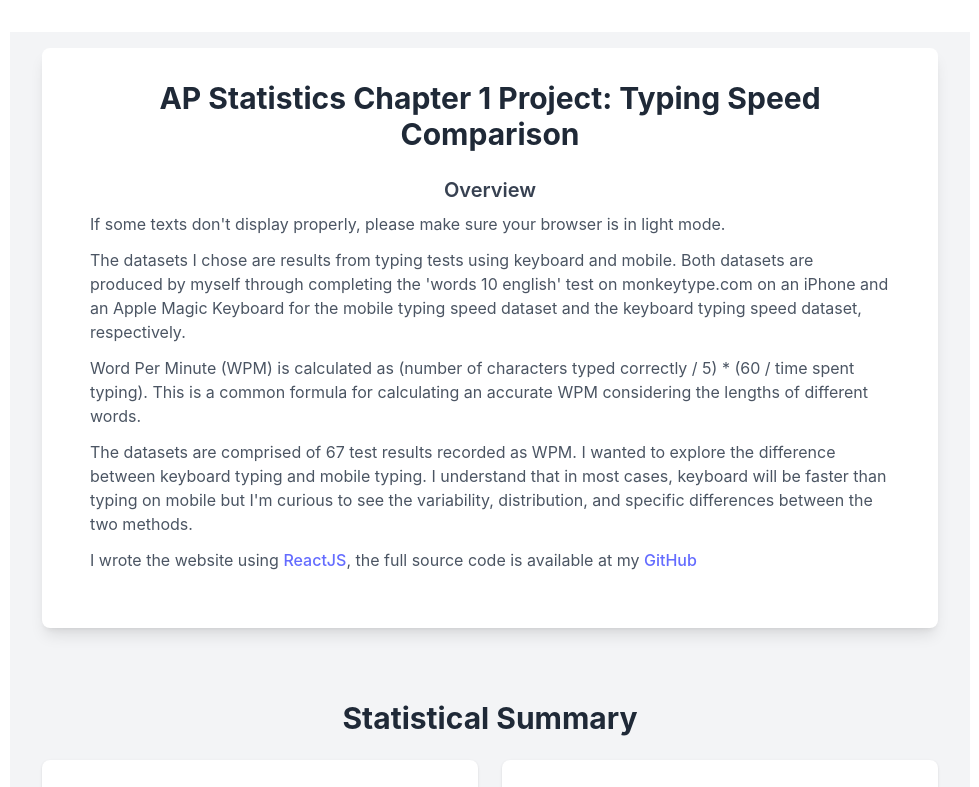
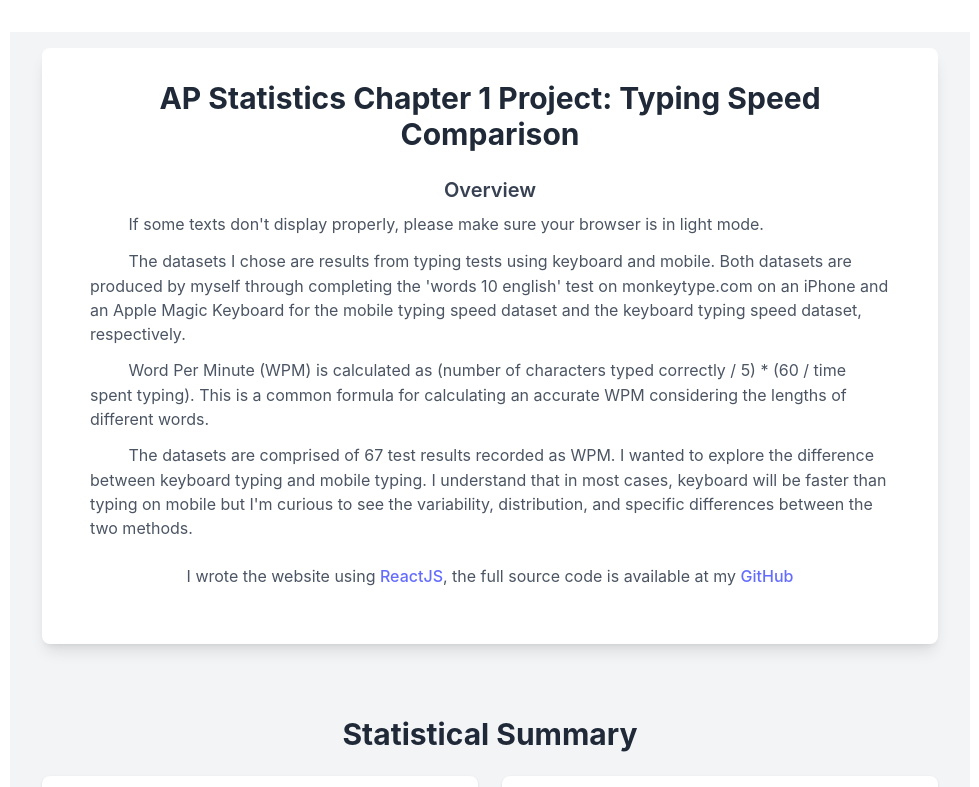
Before and after one commit to andyw-0612/ap-stats-project1, a React (Vite) app: page / in a window 1280 px wide. Shown: the top 787 px of the page, without its empty margins (150-1129 px from the left). Built offline with nearby package versions, Linux system fonts and the light colour scheme.

Commit message:
fixed box plot scale + p indentation

```diff
--- a/src/App.css
+++ b/src/App.css
@@ -79,9 +79,33 @@
 }
 
 #box-grid-3 {
-    margin-right: 15px;
+    margin-right: 0px;
 }
 
 #box-grid-4 {
     margin-right: 7px;
 }
+
+#median-Mobile {
+    left: 27.7143%;
+}
+
+#min-hori-Keyboard {
+    left: 13.95% !important;
+    width: 30.9857% !important;
+    top: 50%;
+}
+
+#min-Keyboard {
+    left: 13.95% !important;
+}
+
+#max-Mobile {
+    left: 45.6929% !important;
+}
+
+#max-hori-Mobile {
+    left: 34.0214% !important;
+    width: 11.6714% !important;
+    top: 50%;
+}
--- a/src/App.jsx
+++ b/src/App.jsx
@@ -37,8 +37,6 @@ function App() {
       This is a common formula for calculating an accurate WPM considering the lengths of different words.",
       "The datasets are comprised of 67 test results recorded as WPM. I wanted to explore the difference between keyboard typing and mobile typing. \
       I understand that in most cases, keyboard will be faster than typing on mobile but I'm curious to see the variability, distribution, and specific differences between the two methods.",
-      `I wrote the website using <a href="https://reactjs.org" target="_blank">ReactJS</a>, the full source code is available at my \
-      <a href="https://github.com/andyw-0612/ap-stats-project1" target="_blank" rel="noopener noreferrer">GitHub</a>`,
     ],
     keyObservations: [""],
   };
@@ -127,6 +125,10 @@ function App() {
         keyObservations={[]}
         mobileData={[]}
         keyboardData={[]}
+        extraText={[
+          `I wrote the website using <a href="https://reactjs.org" target="_blank">ReactJS</a>, the full source code is available at my \
+        <a href="https://github.com/andyw-0612/ap-stats-project1" target="_blank" rel="noopener noreferrer">GitHub</a>`,
+        ]}
       />
       <StatisticalSummary
         title="Statistical Summary"
--- a/src/components/Box.jsx
+++ b/src/components/Box.jsx
@@ -116,6 +116,7 @@ const Box = () => {
                         width: `${((data.q1 - data.min) / (maxWPM - minWPM)) * 100}%`,
                         top: "50%",
                       }}
+                      id={`min-hori-${device}`}
                     ></div>
                     <div
                       className={`absolute h-0.5 ${color}`}
@@ -124,6 +125,7 @@ const Box = () => {
                         width: `${((data.max - data.q3) / (maxWPM - minWPM)) * 100}%`,
                         top: "50%",
                       }}
+                      id={`max-hori-${device}`}
                     ></div>
 
                     {/* Vertical lines */}
@@ -132,6 +134,7 @@ const Box = () => {
                       style={{
                         left: `${((data.min - minWPM) / (maxWPM - minWPM)) * 100}%`,
                       }}
+                      id={`min-${device}`}
                     ></div>
                     <div
                       className={`absolute w-0.5 h-16 ${color}`}
@@ -144,6 +147,7 @@ const Box = () => {
                       style={{
                         left: `${((data.median - minWPM) / (maxWPM - minWPM)) * 100}%`,
                       }}
+                      id={`median-${device}`}
                     ></div>
                     <div
                       className={`absolute w-0.5 h-16 ${color}`}
@@ -156,6 +160,7 @@ const Box = () => {
                       style={{
                         left: `${((data.max - minWPM) / (maxWPM - minWPM)) * 100}%`,
                       }}
+                      id={`max-${device}`}
                     ></div>
 
                     {/* Horizontal lines */}
--- a/src/components/TextSummary.jsx
+++ b/src/components/TextSummary.jsx
@@ -6,6 +6,7 @@ const TextSummary = ({
   keyObservations,
   mobileData,
   keyboardData,
+  extraText = [],
 }) => {
   const calculateFiveNumberSummary = (data) => {
     if (!data || data.length === 0) return null;
@@ -55,9 +56,20 @@ mean: ${summary.mean.toFixed(2)}`}
               Overview
             </h3>
             {overview.map((paragraph, index) => (
+              <p key={index} className="text-gray-600 mb-3 pl-4 pr-4">
+                <pre style={{ display: "inline" }}>&#9;</pre>
+                {paragraph}
+              </p>
+            ))}
+          </div>
+        )}
+
+        {extraText && extraText.length > 0 && (
+          <div className="mb-6">
+            {extraText.map((paragraph, index) => (
               <p
                 key={index}
-                className="text-gray-600 mb-3 pl-4 pr-4"
+                className="text-gray-600 mb-3 pl-4 pr-4 text-center"
                 dangerouslySetInnerHTML={{ __html: paragraph }}
               ></p>
             ))}
@@ -93,6 +105,7 @@ mean: ${summary.mean.toFixed(2)}`}
             </h3>
             {keyObservations.map((observation, index) => (
               <p key={index} className="text-gray-600 mb-3 pl-4 pr-4">
+                <pre style={{ display: "inline" }}>&#9;</pre>
                 {observation}
               </p>
             ))}
```
